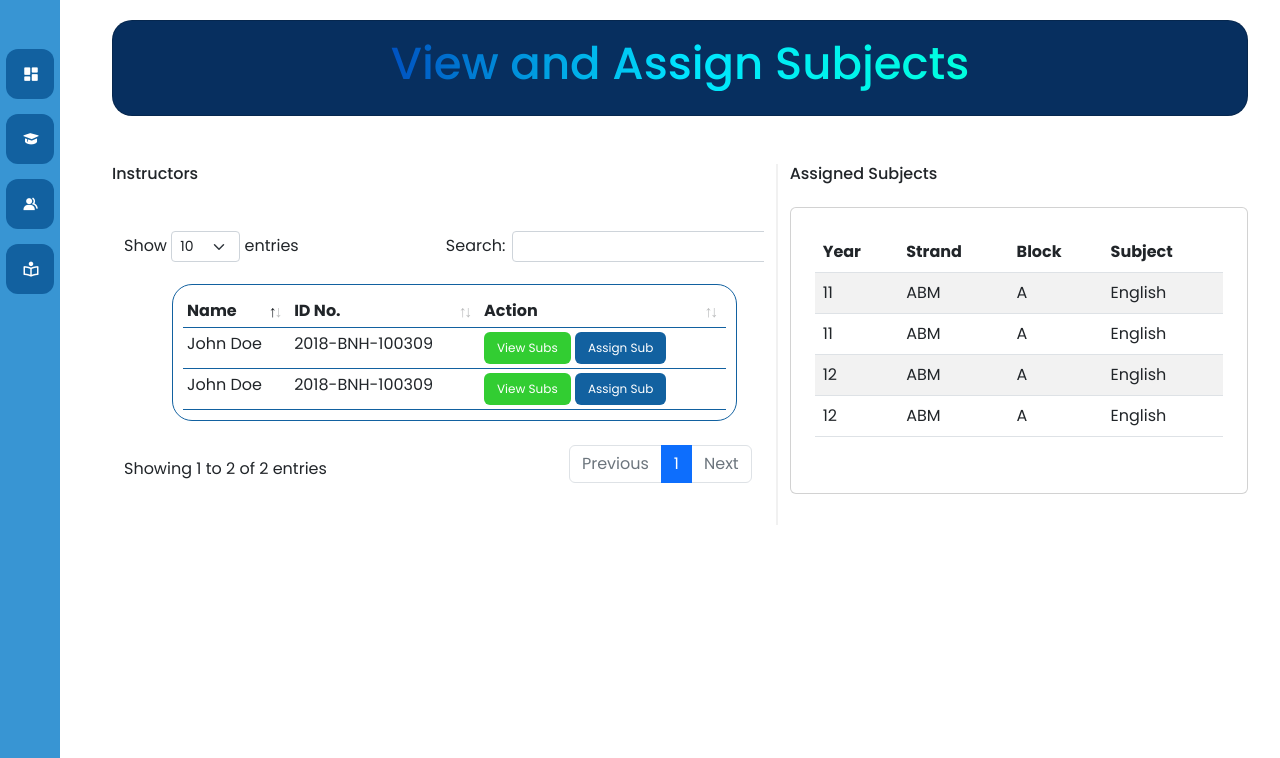
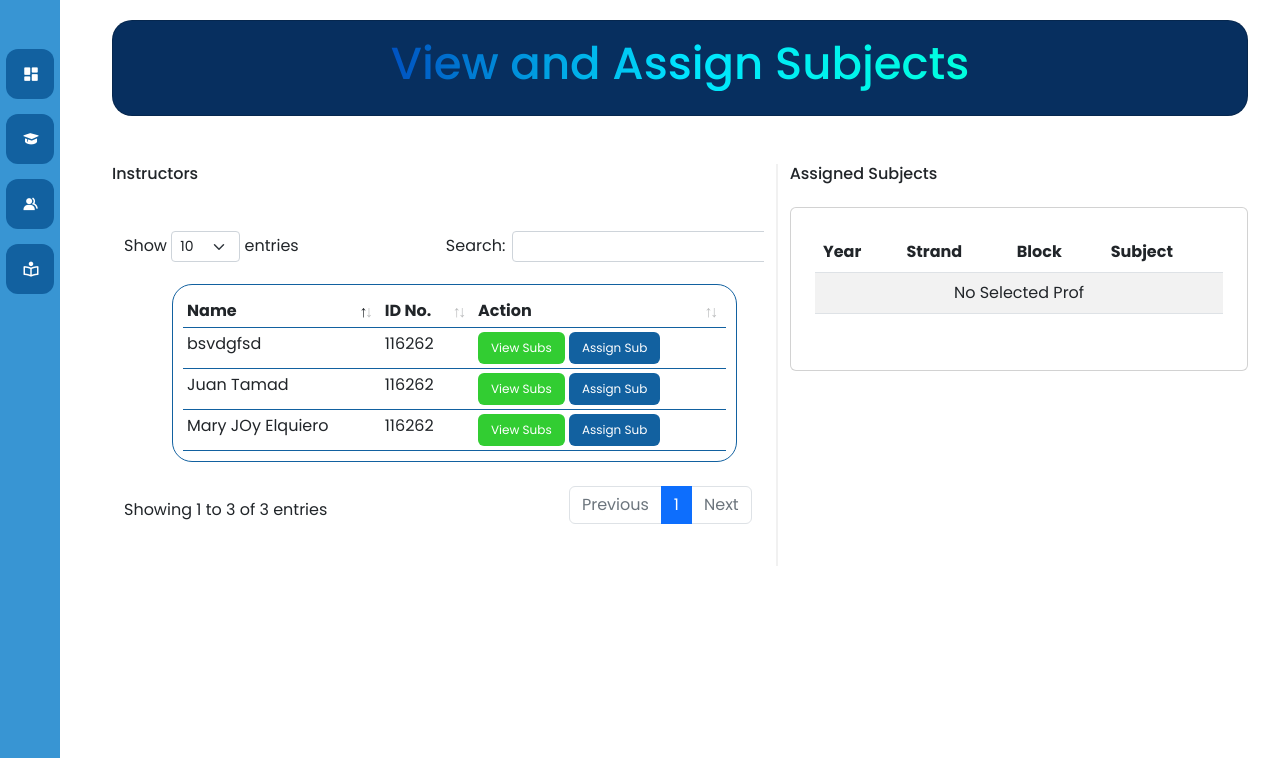
Before and after one commit to Thomas-git-hub/QR-SMS-Attendance-System, a PHP site: page /admin/assign-subject.php in a window 1280 px wide. Shown: the part 42-800 px from the top of the page. Run offline with PHP 8.4, Linux system fonts and the light colour scheme; data comes from the database, SQL or seed files in the repository; some libraries are stand-ins or nearby versions.

Commit message:
dashboard and assign sub

```diff
--- a/admin/assign-subject.php
+++ b/admin/assign-subject.php
@@ -60,73 +60,38 @@ include 'includes/sidenav.php';
                     </tr>
                 </thead>
                 <tbody>
+                       <?php
+
+       require_once '../includes/conn.php';
+
+    $proffesors = $db->get ("instructor_tbl");
+    if ($db->count == 0) {
+        echo "<tr><td> Empty </td></tr>";
+    }
+    foreach ($proffesors as $prof) {
+?>
                     <tr>
-                        <td>John Doe</td>
-                        <td>2018-BNH-100309</td>
+                        <td><?php echo $prof['ins_fullname'] ;?></td>
+                <td><?php echo $prof['ins_idnumber'] ;?></td>
                         <td>
-                            <button class="btn tbl-action-btn-view" id="">View Subs</button>
-                            <button class="btn tbl-action-btn-assign" data-toggle="modal" data-target="#assignSub">Assign Sub</button>
+                            <a class="btn tbl-action-btn-view" href="assigned.php?ins_ref=<?php echo $prof['ins_ref_id'] ; ?>" target="assigned" id="">View Subs</a>
+                            <button class="btn tbl-action-btn-assign" value="<?php echo $prof['ins_ref_id'] ;?>" data-toggle="modal" data-target="#assignSub">Assign Sub</button>
                         </td>
                     </tr>
-                    <tr>
-                        <td>John Doe</td>
-                        <td>2018-BNH-100309</td>
-                        <td>
-                            <button class="btn tbl-action-btn-view" id="">View Subs</button>
-                            <button class="btn tbl-action-btn-assign" data-toggle="modal" data-target="#assignSub">Assign Sub</button>
-                        </td>
-                    </tr>
+                <?php } ?>
+
                 </tbody>
             </table>
         </div>
     </div>
 
 
-        <div class="col-5" style="border-left: 1px solid #f1f1f1;">
+        <div class="col-5" style="border-left: 1px solid #f1f1f1;" >
             <div class="row">
                 <h6 class="mb-4">Assigned Subjects</h6>
             </div>
-            <div class="card p-4">
-            <div class="table" style="overflow-y: hidden; overflow-x: hidden;">
-              <table id="" class="table table-striped display">
-                <thead>
-                    <tr>
-                        <th>Year</th>
-                        <th>Strand</th>
-                        <th>Block</th>
-                        <th>Subject</th>
-                    </tr>
-                </thead>
-                <tbody>
-                    <tr>
-                        <td>11</td>
-                        <td>ABM</td>
-                        <td>A</td>
-                        <td>English</td>
-                    </tr>
-                    <tr>
-                        <td>11</td>
-                        <td>ABM</td>
-                        <td>A</td>
-                        <td>English</td>
-                    </tr>
-                    <tr>
-                        <td>12</td>
-                        <td>ABM</td>
-                        <td>A</td>
-                        <td>English</td>
-                    </tr>
-                    <tr>
-                        <td>12</td>
-                        <td>ABM</td>
-                        <td>A</td>
-                        <td>English</td>
-                    </tr>
 
-                </tbody>
-            </table>
-        </div>
-        </div>
+         <iframe src="assigned.php" id="subframe" name="assigned" title="Assigned Subjects" height="100%" width="100%"></iframe>
         </div>
     </div>
 </div>
@@ -147,31 +112,36 @@ include 'includes/sidenav.php';
       </div>
 
       <div class="modal-body">
-        <form>
+        <form action="" method="post" id="assignform">
+            <input type="hidden" name="ins" id="ins_id" value="">
 
-            <select class="form-select mb-3"  name="Select Grade Level"  required>
-                    <option selected="true" disabled="disabled">Select Grade Level</option>
-                    <option value="11">11</option>
-                    <option value="12">12</option>
+            <select class="form-select mb-3"  name="strandGrade"  required>
+                    <option selected="true" disabled="disabled">Select Grade/Strand/Block</option>
+                     <?php
+                     $db->join("strand_tbl str", "str.str_ref_id=bl.str_ref_id", "LEFT");
+                     $db->orderBy("str.str_name","asc");
+                     $db->orderBy("str.grade","asc");
+                      $db->orderBy("bl.block_name","asc");
+                    $block = $db->get ("block_tbl bl", null, "bl.block_ref_id, str.str_name, str.grade, bl.block_name");
+
+                    foreach ($block as $blc) {
+                    ?>
+                    <option value="<?php echo $blc['block_ref_id'] ;?>"><?php echo $blc['str_name']. " - ". $blc['grade']. " - ". $blc['block_name'];?></option>
+                <?php }?>
             </select>
 
-            <select class="form-select mb-3"  name="Select Strand"  required>
-                    <option selected="true" disabled="disabled">Select Strand</option>
-                    <option value="ABM">ABM</option>
-                    <option value="STEM">STEM</option>
-                    <option value="HUMMS">HUMMS</option>
-            </select>
-
-            <select class="form-select mb-3"  name="strandGrade"  required>
-                    <option selected="true" disabled="disabled">Select Block</option>
-                    <option value="A">A</option>
-                    <option value="B">B</option>
-            </select>
-
-            <select class="form-select mb-3"  name="strandGrade"  required>
+            <select class="form-select mb-3"  name="subject"  required>
                     <option selected="true" disabled="disabled">Assign Subject</option>
-                    <option value="Math">Math</option>
-                    <option value="English">English</option>
+                     <?php
+                        $db->join("strand_tbl str", "str.str_ref_id=sub.str_ref_id", "LEFT");
+                        $subject = $db->get ("subject_tbl sub", null, "sub.subject_ref_id, str.str_name, sub.subject_name");
+                        if ($db->count == 0) {
+                            echo "Empty";
+                        }
+                    foreach ($subject as $sub) {
+                    ?>
+                    <option value="<?php echo $sub['subject_ref_id'] ;?>"><?php echo $sub['str_name']. " - ".$sub['subject_name'];?></option>
+                <?php }?>
             </select>
 
 
@@ -205,8 +175,49 @@ include 'includes/sidenav.php';
   $(document).ready(function () {
         $('#datatable').DataTable();
     });
+
+
 </script>
 
+<script type="text/javascript">
+   $(function () {
+        $(".tbl-action-btn-assign").click(function () {
+            var my_id_value = $(this).val();
+            $(".modal-body #ins_id").val(my_id_value);
+        })
+    });
+
+$(function() {
+
+
+
+    $(document).on('submit', '#assignform', function(event){
+        event.preventDefault();
+
+        $.ajax({
+          type: 'POST',
+          url: `./query/manageAll_Exe.php?action=assign`,
+          dataType: 'JSON',
+          data: $('#assignform').serialize(),
+          success: function (response) {
+            console.log(response);
+            if(response.res=='exist'){
+                alert("Subject to assign already exists");
+            }else  if(response.res){
+                alert('success');
+               $('.close').click();
+                $('#assignform').trigger("reset");
+              var oiframe = document.getElementById('subframe');
+                oiframe.contentWindow.location.reload(true);
+
+            }
+          }
+        });
+    });
+
+});
+
+</script>
 
 </body>
 </html>
--- /dev/null
+++ b/admin/assigned.php
@@ -0,0 +1,87 @@
+<!DOCTYPE html>
+<html>
+<head>
+	<meta charset="utf-8">
+	<meta name="viewport" content="width=device-width, initial-scale=1">
+	<title></title>
+	 <!-- online lng gumagana yung box icon -->
+    <link href='https://unpkg.com/boxicons@2.1.2/css/boxicons.min.css' rel='stylesheet'>
+
+    <link rel="stylesheet" href="../css/bootstrap.min.css">
+    <link rel="stylesheet" href="../css/sidebar.css">
+    <link rel="stylesheet" href="../css/buttons.dataTables.min.css">
+    <link rel="stylesheet" href="../css/dataTables.bootstrap5.min.css">
+
+    <!-- css -->
+    <link rel="stylesheet" href="css/home.css">
+    <link rel="stylesheet" href="css/manage-instructor.css">
+</head>
+<body>
+
+            <div class="card p-4" >
+            <div class="table" style="overflow-y: hidden; overflow-x: hidden;">
+              <table id="" class="table table-striped display">
+                <thead>
+                    <tr>
+                        <th>Year</th>
+                        <th>Strand</th>
+                        <th>Block</th>
+                        <th>Subject</th>
+                    </tr>
+                </thead>
+                <tbody>
+ <?php
+ if (!isset($_GET['ins_ref'])) { ?>
+ 					<tr>
+                        <td colspan="100" style="text-align: center;">No Selected Prof</td>
+                    </tr>
+
+ <?php }else{  ?>
+
+                	 <?php
+
+       require_once '../includes/conn.php';
+    $db->join("assign_sub asub", "asub.ins_ref_id=ins.ins_ref_id", "LEFT");
+    $db->join("block_subject bs", "bs.bs_id=asub.bs_id", "LEFT");
+    $db->join("block_tbl bl", "bl.block_ref_id=bs.block_ref_id", "LEFT");
+    $db->join("subject_tbl sub", "sub.subject_ref_id=bs.subject_ref_id", "LEFT");
+    $db->join("strand_tbl str", "bl.str_ref_id=str.str_ref_id", "LEFT");
+
+	$db->where("ins.ins_ref_id", $_GET['ins_ref']);
+    $assigned = $db->get ("instructor_tbl ins", null, "str.grade, str.str_name, bl.block_name, sub.subject_name");
+    if ($db->count == 0) {
+        echo "<tr><td> Empty </td></tr>";
+    }
+    foreach ($assigned as $ass) {
+?>
+                    <tr>
+                        <td><?php echo $ass['grade'] ;?></td>
+                        <td><?php echo $ass['str_name'] ;?></td>
+                        <td><?php echo $ass['block_name'] ;?></td>
+                        <td><?php echo $ass['subject_name'] ;?></td>
+                    </tr>
+ <?php } }?>
+
+                </tbody>
+            </table>
+        </div>
+        </div>
+
+</body>
+
+<script src="../js/jquery.min.js"></script>
+<script src="../js/popper.min.js"></script>
+<script src="../js/sidebar.js"></script>
+<script src="../js/bootstrap.min.js"></script>
+
+<script type="text/javascript" src="../js/jquery.dataTables.min.js"></script>
+<script type="text/javascript" src="../js/dataTables.buttons.min.js"></script>
+<script type="text/javascript" src="../js/buttons.print.min.js"></script>
+<script type="text/javascript" src="../js/jszip.min.js"></script>
+<script type="application/json" src="../js/pdfmake.min.js.map"></script>
+<script type="text/javascript" src="../js/pdfmake.min.js"></script>
+
+<script type="text/javascript" src="../js/vfs_fonts.js"></script>
+<script type="text/javascript" src="../js/buttons.html5.min.js"></script>
+<script type="text/javascript" src="../js/dataTables.bootstrap5.min.js"></script>
+</html>
--- a/admin/manage-all.php
+++ b/admin/manage-all.php
@@ -1,4 +1,4 @@
-<!DOCTYPE html>
+ <!DOCTYPE html>
 <html lang="en">
 <head>
     <meta charset="UTF-8">
```
Also changed, not shown: admin/index.php (+66 -7 lines), admin/manage-instructor.php (+8 -2 lines), admin/query/manageAll_Exe.php (+27 -1 lines).
